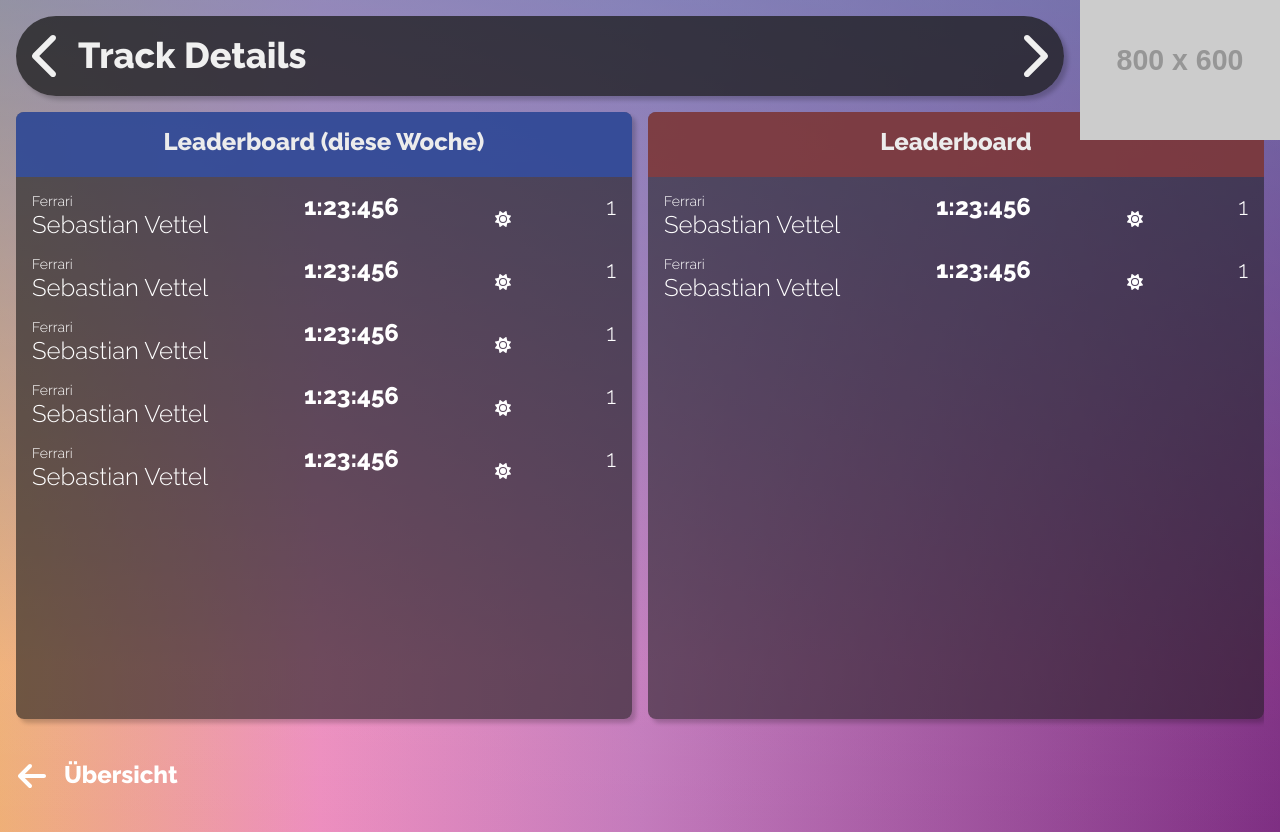
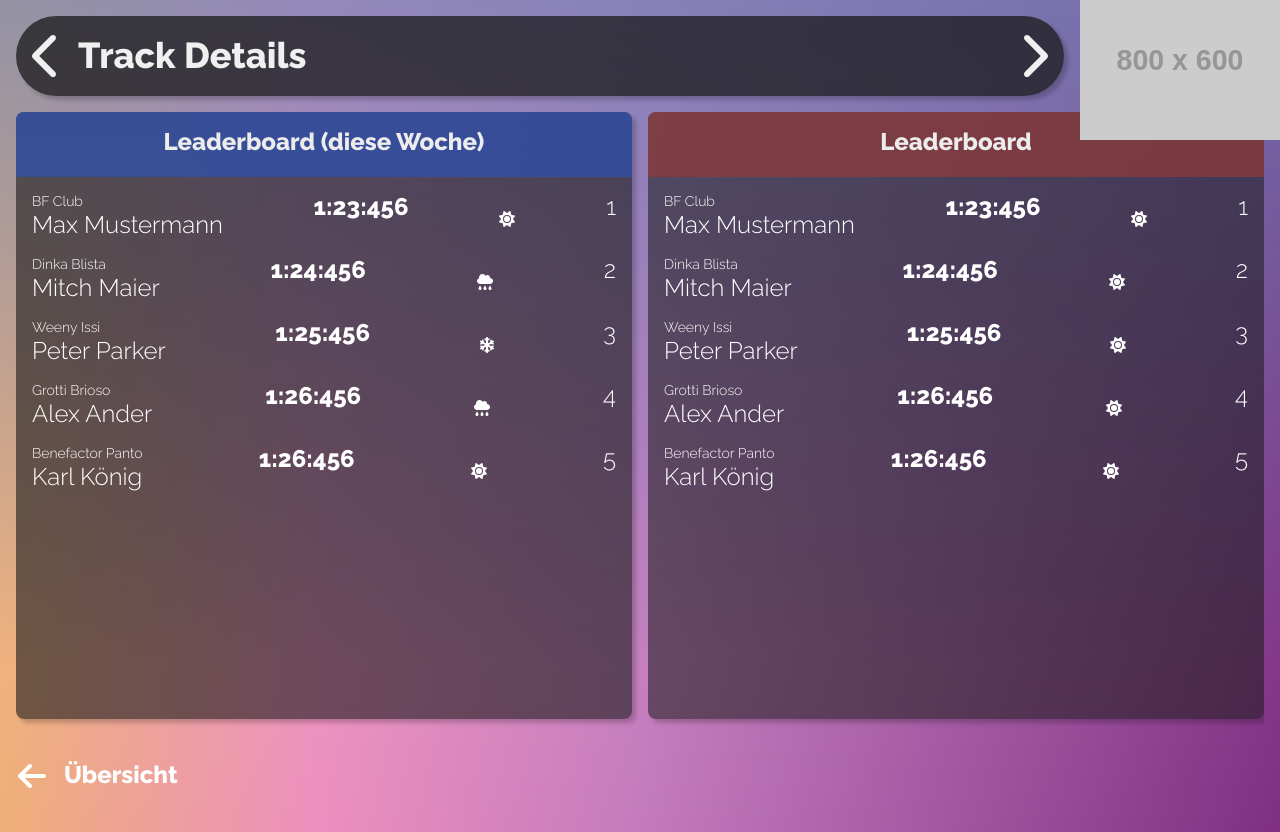
Before and after one commit to kragosh/sector-racing-view, a React (Create React App) app: page /#/track/1 in a window 1280 px wide. Built offline with nearby package versions, Linux system fonts and the light colour scheme.

Commit message:
added data

```diff
--- /dev/null
+++ b/public/track-1.json
@@ -0,0 +1,80 @@
+{
+  "name": "Humane Labs",
+  "image": "https://via.placeholder.com/1440x900",
+  "week": [
+    {
+      "car": "BF Club",
+      "name": "Max Mustermann",
+      "time": "1:23:456",
+      "weather": 1,
+      "placing": 1
+    },
+    {
+      "car": "Dinka Blista",
+      "name": "Mitch Maier",
+      "time": "1:24:456",
+      "weather": 2,
+      "placing": 2
+    },
+    {
+      "car": "Weeny Issi",
+      "name": "Peter Parker",
+      "time": "1:25:456",
+      "weather": 3,
+      "placing": 3
+    },
+    {
+      "car": "Grotti Brioso",
+      "name": "Alex Ander",
+      "time": "1:26:456",
+      "weather": 2,
+      "placing": 4
+    },
+    {
+      "car": "Benefactor Panto",
+      "name": "Karl König",
+      "time": "1:26:456",
+      "weather": 1,
+      "placing": 5
+    }
+  ],
+  "overall": [
+    {
+      "car": "BF Club",
+      "name": "Max Mustermann",
+      "time": "1:23:456",
+      "weather": 1,
+      "placing": 1
+    },
+    {
+      "car": "Dinka Blista",
+      "name": "Mitch Maier",
+      "time": "1:24:456",
+      "weather": 1,
+      "placing": 2
+    },
+    {
+      "car": "Weeny Issi",
+      "name": "Peter Parker",
+      "time": "1:25:456",
+      "weather": 1,
+      "placing": 3
+    },
+    {
+      "car": "Grotti Brioso",
+      "name": "Alex Ander",
+      "time": "1:26:456",
+      "weather": 1,
+      "placing": 4
+    },
+    {
+      "car": "Benefactor Panto",
+      "name": "Karl König",
+      "time": "1:26:456",
+      "weather": 1,
+      "placing": 5
+    }
+  ],
+  "previous": 4,
+  "next": 2
+}
--- a/src/views/Compontents/TrackDetailsView/LeaderboardEntry.tsx
+++ b/src/views/Compontents/TrackDetailsView/LeaderboardEntry.tsx
@@ -1,7 +1,7 @@
 import {FontAwesomeIcon} from "@fortawesome/react-fontawesome";
 import {IconProp} from "@fortawesome/fontawesome-svg-core";
 
-type LeaderboardEntryProps = {
+export type LeaderboardEntryProps = {
     car: string;
     name: string;
     time: string;
--- a/src/views/TrackDetailsView.tsx
+++ b/src/views/TrackDetailsView.tsx
@@ -2,24 +2,36 @@
 
 import "./TrackDetailsView.css";
 import {FontAwesomeIcon} from "@fortawesome/react-fontawesome";
-import LeaderboardEntry from "./Compontents/TrackDetailsView/LeaderboardEntry";
+import LeaderboardEntry, {LeaderboardEntryProps} from "./Compontents/TrackDetailsView/LeaderboardEntry";
 import {useNavigate} from "react-router-dom";
+import {useEffect, useState} from "react";
+
+type TrackDetailsViewProps = {
+    name: string;
+    image: string;
+    previous: number;
+    next: number;
+    overall: LeaderboardEntryProps[];
+    week: LeaderboardEntryProps[];
+}
 
 export default function TrackDetailsView() {
     const navigate = useNavigate();
+    const [data , setData] = useState<TrackDetailsViewProps>();
 
     function backbutton() {
         navigate(`/`);
     }
 
-    let leaderBoardEntryProps = {
-        car: "Ferrari",
-        name: "Sebastian Vettel",
-        time: "1:23:456",
-        weather: 1,
-        placing: 1
+    useEffect(() => {
+        fetch('track-1.json')
+            .then(response => response.json())
+            .then(data => setData(data));
+    });
+
+    if (data === undefined) {
+        return <div>Loading...</div>;
     }
-
     return (
         <div className={"details-board"}>
             <div className={"detail-logo-box"}>
@@ -27,19 +39,17 @@
             </div>
             <div className={"detail-body"}>
                 <TrackDetailTitle title={"Track Details"} image={"https://via.placeholder.com/800x600"}
-                                  previous={4}
-                                  next={3}/>
+                                  previous={data.previous}
+                                  next={data.next }/>
                 <div className={"detail-content"}>
                     <div className={"detail-leaderboard-week fadeInElement"}>
                         <div className={"detail-leaderboard-week-header"}>
                             <div className={"detail-leaderboard-week-title"}>Leaderboard (diese Woche)</div>
                         </div>
                         <div className={"detail-leaderboard-week-content"}>
-                            <LeaderboardEntry car={leaderBoardEntryProps.car} name={leaderBoardEntryProps.name} time={leaderBoardEntryProps.time} placing={leaderBoardEntryProps.placing} weather={leaderBoardEntryProps.weather}/>
-                            <LeaderboardEntry car={leaderBoardEntryProps.car} name={leaderBoardEntryProps.name} time={leaderBoardEntryProps.time} placing={leaderBoardEntryProps.placing} weather={leaderBoardEntryProps.weather}/>
-                            <LeaderboardEntry car={leaderBoardEntryProps.car} name={leaderBoardEntryProps.name} time={leaderBoardEntryProps.time} placing={leaderBoardEntryProps.placing} weather={leaderBoardEntryProps.weather}/>
-                            <LeaderboardEntry car={leaderBoardEntryProps.car} name={leaderBoardEntryProps.name} time={leaderBoardEntryProps.time} placing={leaderBoardEntryProps.placing} weather={leaderBoardEntryProps.weather}/>
-                            <LeaderboardEntry car={leaderBoardEntryProps.car} name={leaderBoardEntryProps.name} time={leaderBoardEntryProps.time} placing={leaderBoardEntryProps.placing} weather={leaderBoardEntryProps.weather}/>
+                            {data.week.map((entry) => (
+                                <LeaderboardEntry car={entry.car} name={entry.name} time={entry.time} placing={entry.placing} weather={entry.weather}/>
+                                ))}
                         </div>
 
                     </div>
@@ -48,9 +58,9 @@
                             <div className={"detail-leaderboard-overall-header-title"}>Leaderboard</div>
                         </div>
                         <div className={"detail-leaderboard-overall-content"}>
-                            <LeaderboardEntry car={leaderBoardEntryProps.car} name={leaderBoardEntryProps.name} time={leaderBoardEntryProps.time} placing={leaderBoardEntryProps.placing} weather={leaderBoardEntryProps.weather}/>
-                            <LeaderboardEntry car={leaderBoardEntryProps.car} name={leaderBoardEntryProps.name} time={leaderBoardEntryProps.time} placing={leaderBoardEntryProps.placing} weather={leaderBoardEntryProps.weather}/>
-                        </div>
+                            {data.overall.map((entry) => (
+                                <LeaderboardEntry car={entry.car} name={entry.name} time={entry.time} placing={entry.placing} weather={entry.weather}/>
+                            ))}                        </div>
                     </div>
                 </div>
                 <div className={"detail-leaderboard-bottom"}>
```
